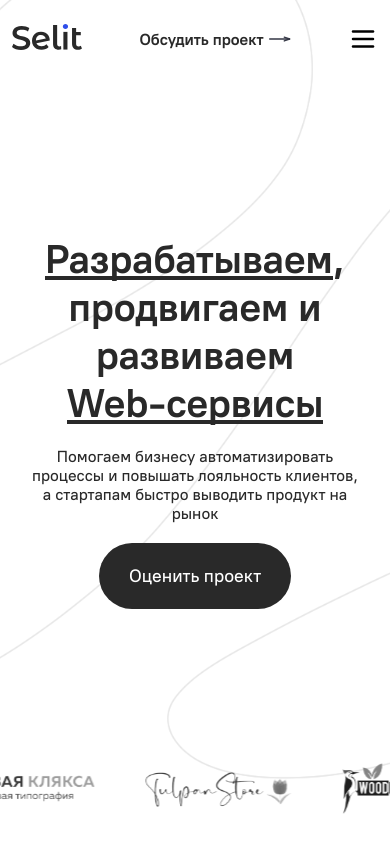
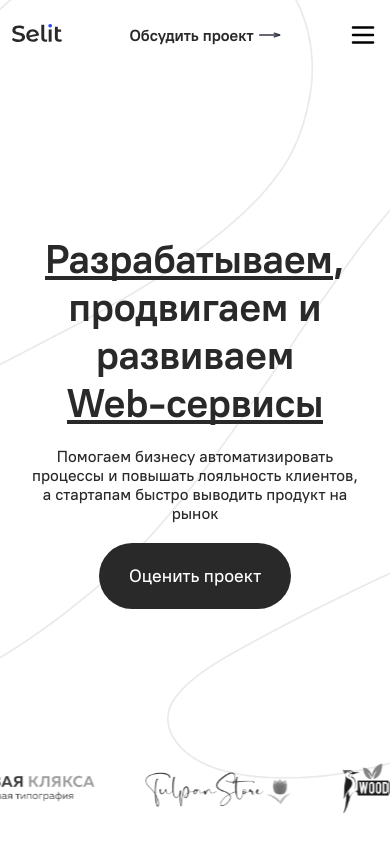
Before and after one commit to Centick/Selit, a Vue app: page / in a window 390 px wide. Shown: the top 844 px of the page. Built offline with nearby package versions, Linux system fonts and the light colour scheme.

Commit message:
header edit

```diff
--- a/src/assets/css/global.css
+++ b/src/assets/css/global.css
@@ -74,7 +74,7 @@ header{
     z-index: 9;
     position: fixed;
     width: 100%;
-    padding: 24px 0;
+    padding: 20px 0;
 }
 .header_relative{
     position: relative;
@@ -523,6 +523,10 @@ footer{
     .section{
         padding: 50px 0;
     }
+
+    .header{
+        padding: 15px 0;
+    }
 }
 
 @media (max-width: 576px) {
--- a/src/components/HeaderComponent.vue
+++ b/src/components/HeaderComponent.vue
@@ -101,6 +101,9 @@
 
     /* TODO: Доделать бергер меню */
     @media (max-width: 768px) {
+        .mainLogo{
+            width: 50px;
+        }
         .main_menu{
             grid-auto-flow: row;
             height: 100vh;
```
